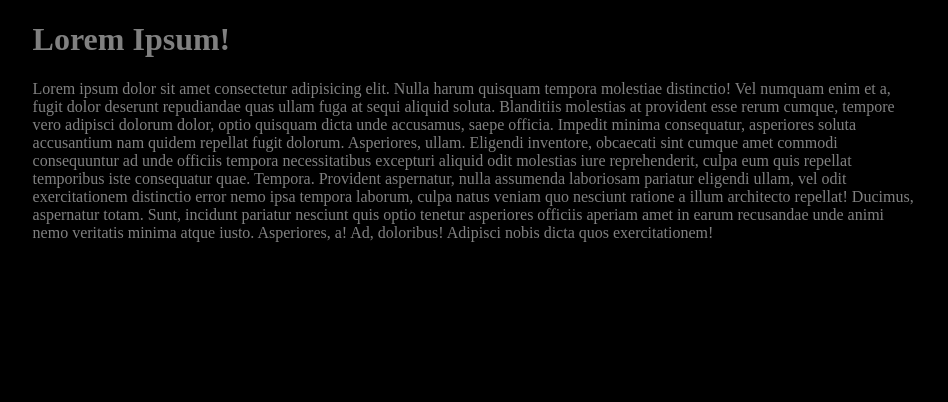
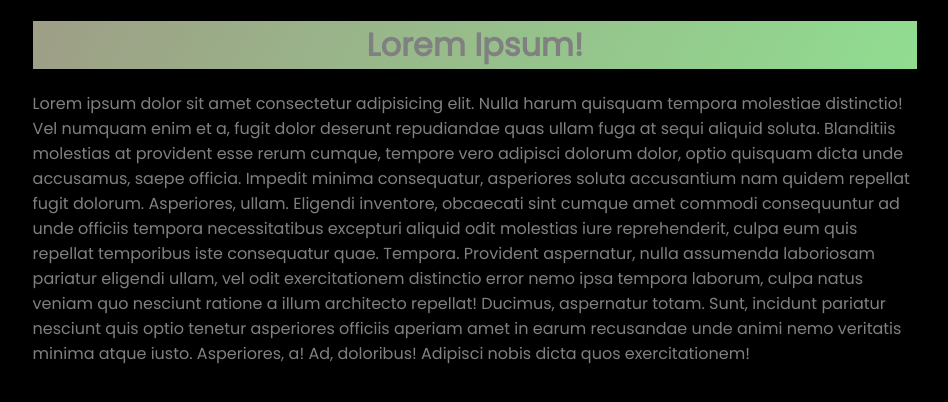
Before and after one commit to Ephantus-Wambui/css-variables, a plain HTML site: page index.html in a window 1280 px wide. Shown: the whole page, without its empty margins (165-1113 px from the left). Drawn offline with Linux system fonts and the light colour scheme.

Commit message:
added google fonts

```diff
--- a/public/css/style.css
+++ b/public/css/style.css
@@ -1,10 +1,14 @@
+@import url('https://fonts.googleapis.com/css2?family=Poppins&display=swap');
+
 /* First declare your root CSS variables */
 
 :root {
     --bg-color: #000000;
     --txt-color: #808080;
+    --headings-color: linear-gradient(120deg, rgb(158, 158, 134), rgb(144, 221, 144));
     --box-width: 70%;
     --box-margin: 0 auto;
+    --fonts: 'Poppins', sans-serif;
 }
 
 /* On your desired html tags this is how you declare the variables */
@@ -12,9 +16,15 @@
 body {
     background-color: var(--bg-color);
     color: var(--txt-color);
+    font-family: var(--fonts);
 }
 
 main {
     width: var(--box-width);
     margin: var(--box-margin);
 }
+
+h1 {
+    background-image: var(--headings-color);
+    text-align: center;
+}
```
